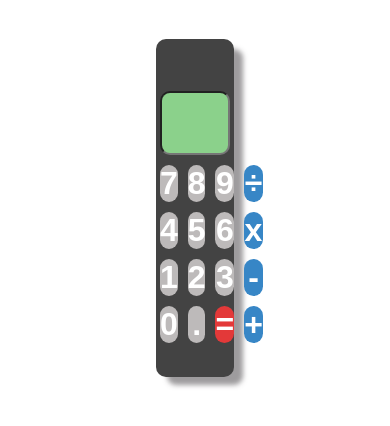
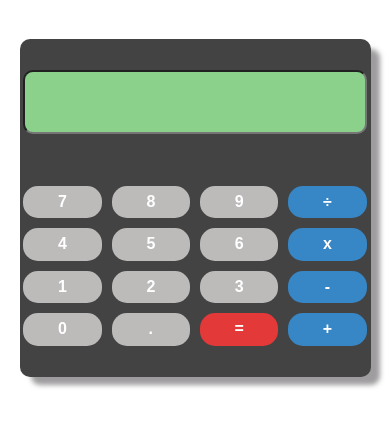
Before and after one commit to Ana-Galvez/calculadora_basica, a plain HTML site: page index.html in a window 390 px wide. Drawn offline with Linux system fonts and the light colour scheme.

Commit message:
agregado de media queries

```diff
--- a/index.html
+++ b/index.html
@@ -11,7 +11,7 @@
 
 <body>
   <div class="container">
-    <input type="text" readonly a>
+    <input type="text" readonly>
     <div class="botones">
       <button class="numero">7</button>
       <button class="numero">8</button>
--- a/style.css
+++ b/style.css
@@ -17,7 +17,7 @@ body {
   display: flex;
   justify-content: center;
   align-items: center;
-  min-height: 40vh;
+  min-height: 60vh;
   flex-direction: column;
   border-radius: 10px;
   background-color: rgb(67, 67, 67);
@@ -81,3 +81,28 @@ button:hover {
   color: #fff;
   background-color: rgb(55, 134, 198);
 }
+
+@media screen and (max-width: 850px) {
+  .container{
+    width: 70%;
+    min-height: 40vh;
+  }
+  button{
+    font-size: 1.5rem;
+  }
+  .botones{
+    width: 100%;
+  }
+}
+
+@media screen and (max-width: 450px) {
+  .container{
+    width: 90%;
+  }
+  button{
+    font-size: 1rem;
+  }
+  .botones{
+    width: 100%;
+  }
+}
```
